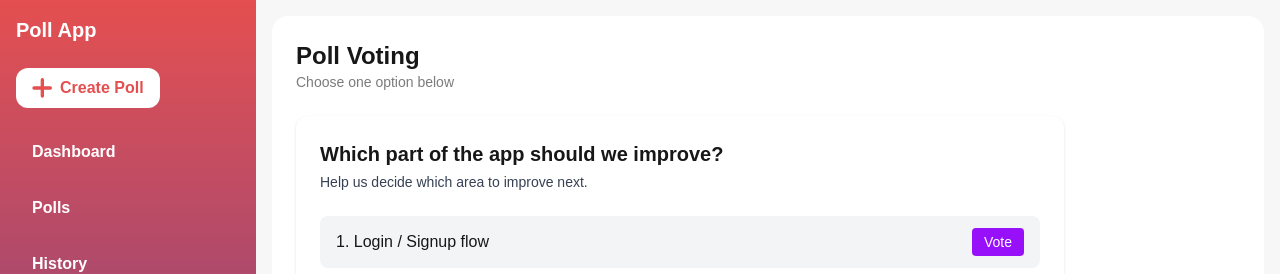
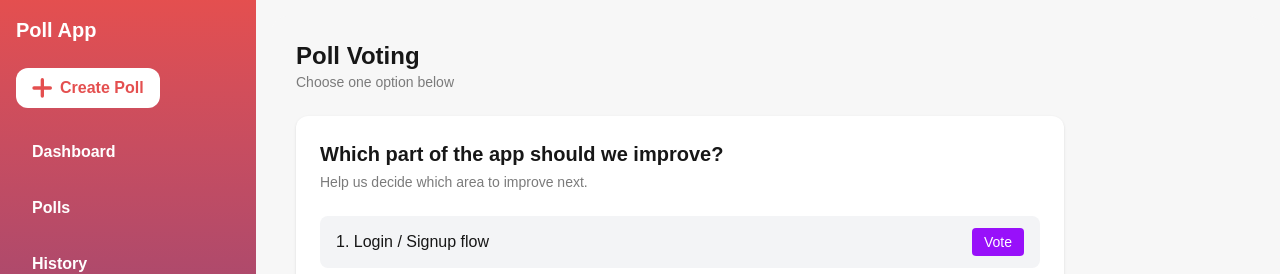
Before and after one commit to freeCodeCamp-2025-Summer-Hackathon/silver-promise, a Next.js app in the folder poll/: page /dashboard/polls/votes/1 in a window 1280 px wide. Shown: the top 274 px of the page. Built offline with nearby package versions, Linux system fonts and the light colour scheme; no server answers.

Commit message:
feat: dark mode support

```diff
--- a/poll/app/dashboard/polls/votes/[slug]/page.tsx
+++ b/poll/app/dashboard/polls/votes/[slug]/page.tsx
@@ -1,6 +1,5 @@
 "use client";
 
-import { SideNavbar } from "@/app/ui-components/navbars/side-navbar";
 import { useState } from "react";
 import { toast } from "sonner";
 
@@ -33,7 +32,7 @@ export default function PollDetailPage() {
             {/* <SideNavbar /> */}
 
             {/* Main Content */}
-            <section className="bg-cards-background m-4 flex-1 rounded-2xl p-6">
+            <section className="bg-panel-background m-4 flex-1 rounded-2xl p-6">
                 <div className="flex flex-col gap-6">
                     {/* Page Header */}
                     <div>
@@ -44,12 +43,12 @@ export default function PollDetailPage() {
                     </div>
 
                     {/* Poll Container */}
-                    <div className="max-w-3xl rounded-xl bg-white p-6 shadow">
+                    <div className="max-w-3xl rounded-xl bg-table-background p-6 shadow">
                         <div className="mb-6 space-y-1">
                             <h2 className="text-xl font-semibold">
                                 {poll.question}
                             </h2>
-                            <p className="text-sm text-gray-700">
+                            <p className="text-sm text-cards-foreground">
                                 {poll.description}
                             </p>
                         </div>
@@ -58,7 +57,7 @@ export default function PollDetailPage() {
                             {poll.options.map((opt, idx) => (
                                 <div
                                     key={opt.id}
-                                    className="flex items-center justify-between rounded-lg bg-gray-100 px-4 py-3"
+                                    className="flex items-center justify-between rounded-lg bg-voting-option-background px-4 py-3"
                                 >
                                     <span className="font-medium">
                                         {idx + 1}. {opt.text}
--- a/poll/app/globals.css
+++ b/poll/app/globals.css
@@ -10,6 +10,7 @@
     --section-header: #7b7b7b;
     --panel-background: #f7f7f7;
     --bar-background: var(--color-gray-200);
+    --voting-option-background: var(--color-gray-100);
 }
 
 @theme inline {
@@ -32,6 +33,7 @@
     --color-section-header: var(--section-header);
     --color-panel-background: var(--panel-background);
     --color-bar-background: var(--bar-background);
+    --color-voting-option-background: var(--voting-option-background);
 }
 
 @media (prefers-color-scheme: dark) {
@@ -45,6 +47,7 @@
         --section-header: var(--color-gray-300);
         --panel-background: var(--color-gray-900);
         --bar-background: var(--color-gray-700);
+        --voting-option-background: var(--color-gray-700);
     }
 }
 
```
